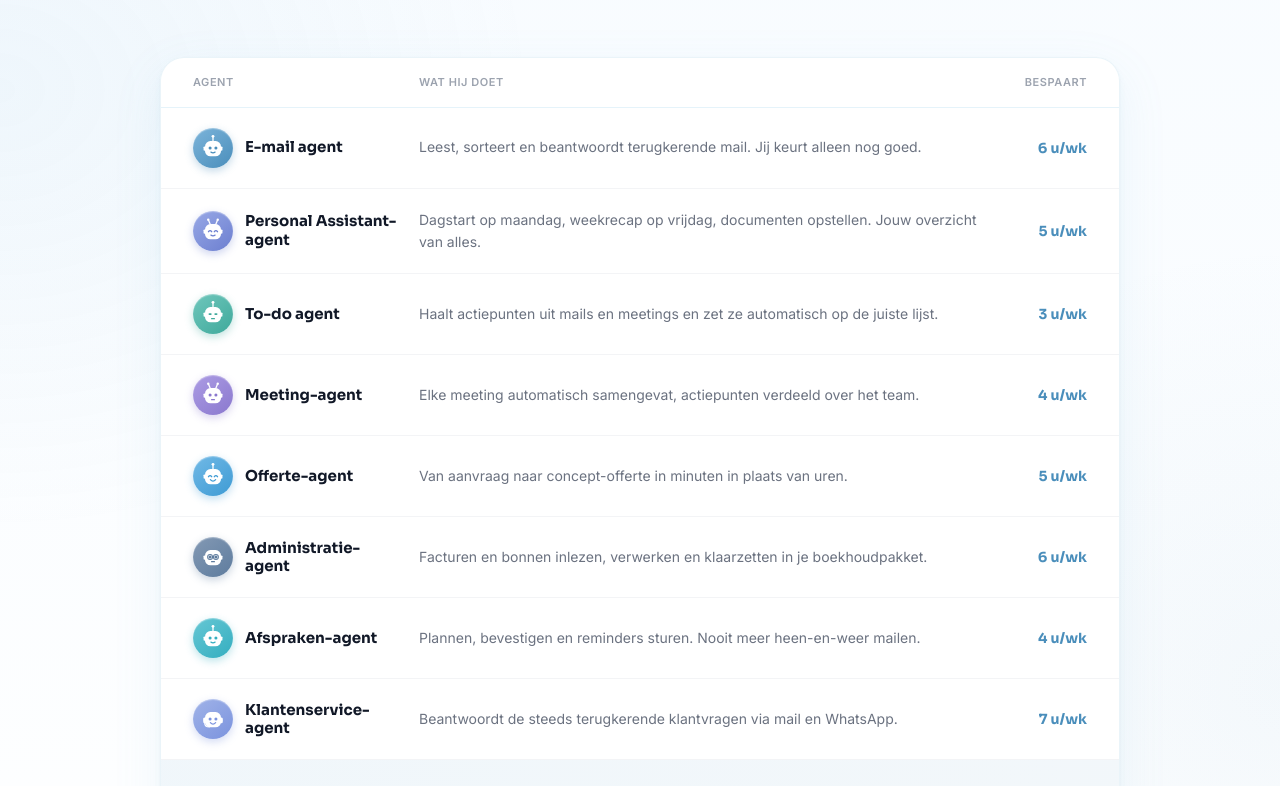
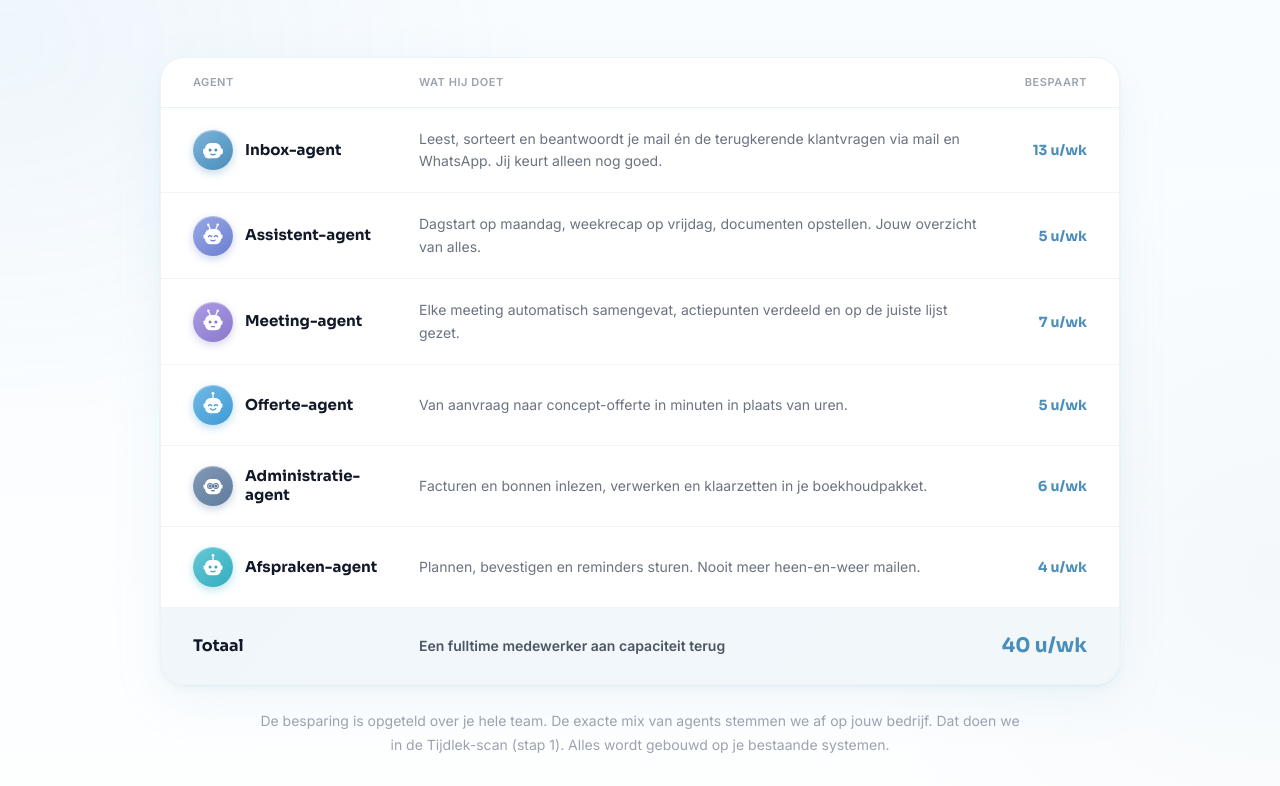
Before and after one commit to JoranTiemessen/touchai-website, a Next.js app: page / in a window 1280 px wide. Shown: the part 2540-3326 px from the top of the page. Built offline with nearby package versions, Linux system fonts and the light colour scheme.

Commit message:
Agent-tabel: definitieve 6-agent set
- Inbox-agent (mail + klantvragen samengevoegd, 13 u/wk)
- To-do samengevoegd in Meeting-agent (7 u/wk)
- Personal Assistant -> Assistent-agent
- Totaal blijft 40 u/wk

Co-Authored-By: Claude Opus 4.8 (1M context) <noreply@anthropic.com>

```diff
--- a/components/AgentTypes.tsx
+++ b/components/AgentTypes.tsx
@@ -9,27 +9,21 @@ type Look = {
 
 const agents: { name: string; does: string; hours: number; look: Look }[] = [
   {
-    name: "E-mail agent",
-    does: "Leest, sorteert en beantwoordt terugkerende mail. Jij keurt alleen nog goed.",
-    hours: 6,
-    look: { color: "#4A8EBB", light: "#7CB4DA", eyes: "round", mouth: "smile", top: "antenna" },
+    name: "Inbox-agent",
+    does: "Leest, sorteert en beantwoordt je mail én de terugkerende klantvragen via mail en WhatsApp. Jij keurt alleen nog goed.",
+    hours: 13,
+    look: { color: "#4A8EBB", light: "#7CB4DA", eyes: "round", mouth: "smile", top: "headset" },
   },
   {
-    name: "Personal Assistant-agent",
+    name: "Assistent-agent",
     does: "Dagstart op maandag, weekrecap op vrijdag, documenten opstellen. Jouw overzicht van alles.",
     hours: 5,
     look: { color: "#6C7FD0", light: "#98A8E6", eyes: "happy", mouth: "smile", top: "double" },
   },
   {
-    name: "To-do agent",
-    does: "Haalt actiepunten uit mails en meetings en zet ze automatisch op de juiste lijst.",
-    hours: 3,
-    look: { color: "#3FA99B", light: "#6FC7BC", eyes: "focused", mouth: "calm", top: "antenna" },
-  },
-  {
     name: "Meeting-agent",
-    does: "Elke meeting automatisch samengevat, actiepunten verdeeld over het team.",
-    hours: 4,
+    does: "Elke meeting automatisch samengevat, actiepunten verdeeld en op de juiste lijst gezet.",
+    hours: 7,
     look: { color: "#8A78CE", light: "#AC9CE4", eyes: "round", mouth: "calm", top: "double" },
   },
   {
@@ -49,12 +43,6 @@ const agents: { name: string; does: string; hours: number; look: Look }[] = [
     does: "Plannen, bevestigen en reminders sturen. Nooit meer heen-en-weer mailen.",
     hours: 4,
     look: { color: "#34AEC0", light: "#66C7D4", eyes: "round", mouth: "smile", top: "antenna" },
-  },
-  {
-    name: "Klantenservice-agent",
-    does: "Beantwoordt de steeds terugkerende klantvragen via mail en WhatsApp.",
-    hours: 7,
-    look: { color: "#7B93DE", light: "#A0B3E8", eyes: "round", mouth: "grin", top: "headset" },
   },
 ];
 
```
